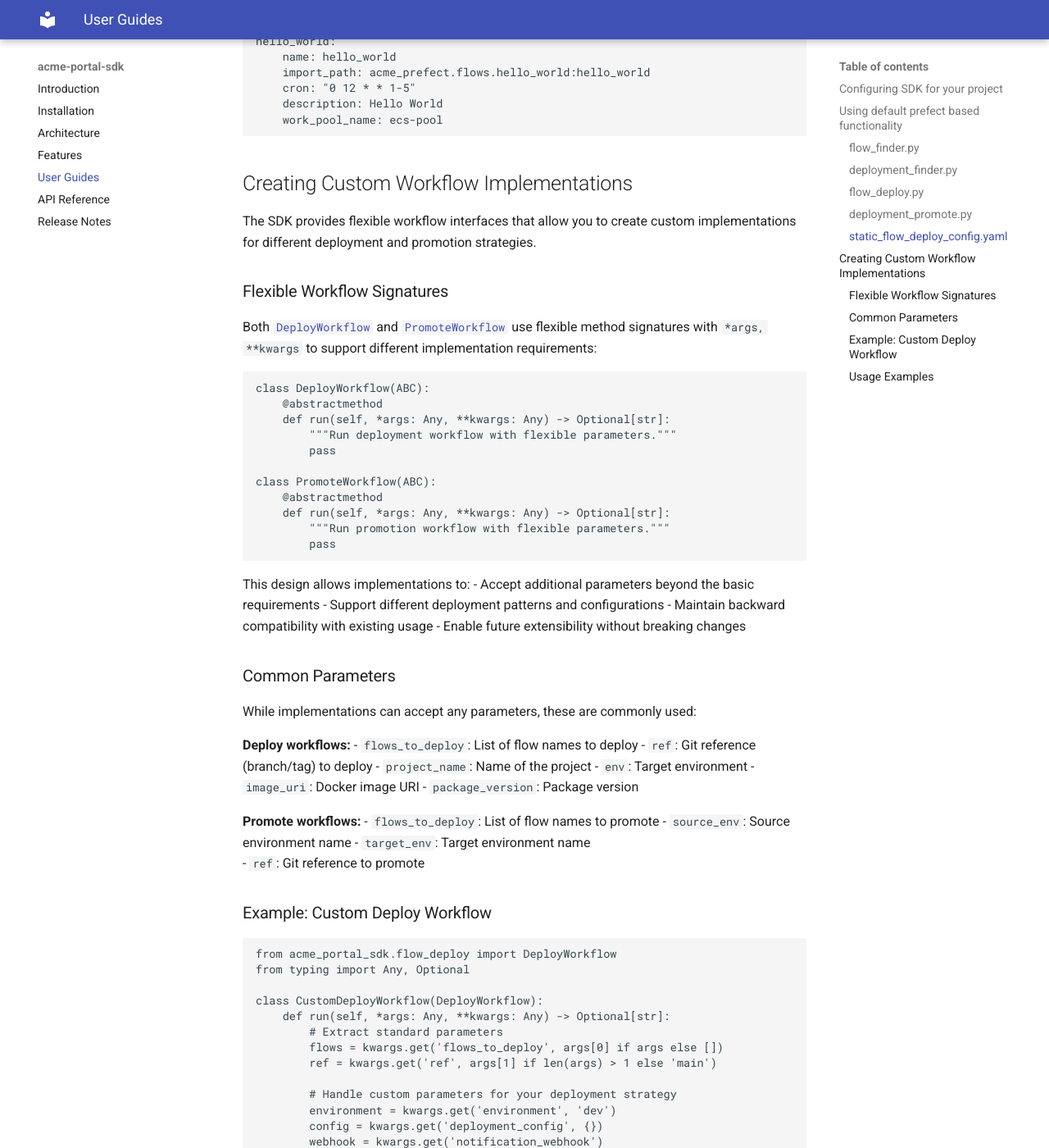
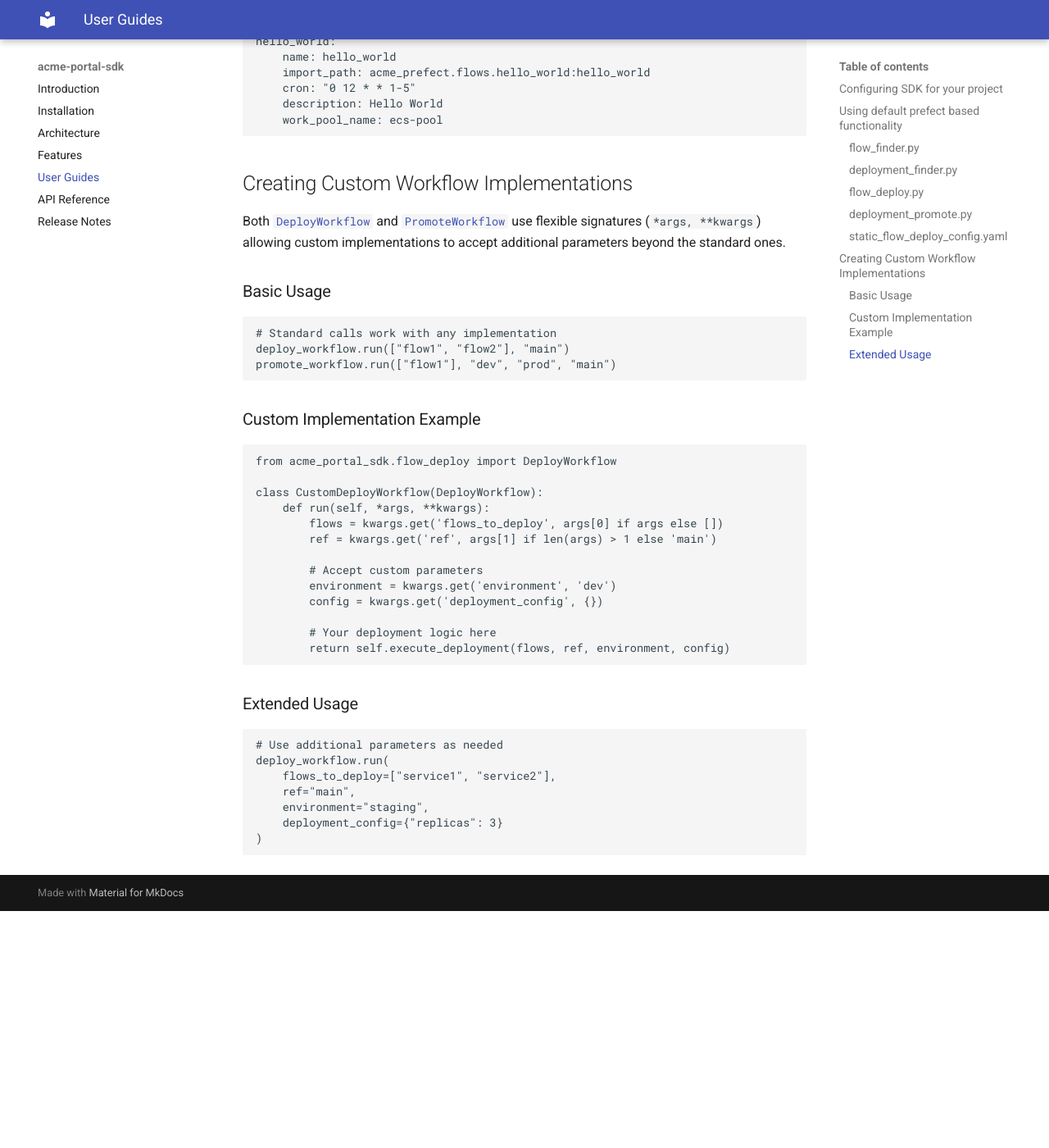
Before and after one commit to blackwhitehere/acme-portal-sdk, an MkDocs documentation site: the page built from docs/docs/guides.md, in a window 1280 px wide and 1400 px high, scrolled down 2465 px. Shown: the whole window at 82% size. Built offline with MkDocs 1.6.1 and Material for MkDocs 9.7.7, drawn with Linux system fonts in a browser that asks for light colours; after the commit the page ends 3576 px from its top, so only the background shows below that; some of the changed text lies outside the part shown.

Commit message:
Make workflow flexibility documentation more concise
Co-authored-by: blackwhitehere <8960570+blackwhitehere@users.noreply.github.com>

````diff
--- a/docs/docs/guides.md
+++ b/docs/docs/guides.md
@@ -98,109 +98,39 @@ hello_world:
 
 ## Creating Custom Workflow Implementations
 
-The SDK provides flexible workflow interfaces that allow you to create custom implementations for different deployment and promotion strategies.
+Both [`DeployWorkflow`](api.md#acme_portal_sdk.flow_deploy.DeployWorkflow) and [`PromoteWorkflow`](api.md#acme_portal_sdk.deployment_promote.PromoteWorkflow) use flexible signatures (`*args, **kwargs`) allowing custom implementations to accept additional parameters beyond the standard ones.
 
-### Flexible Workflow Signatures
-
-Both [`DeployWorkflow`](api.md#acme_portal_sdk.flow_deploy.DeployWorkflow) and [`PromoteWorkflow`](api.md#acme_portal_sdk.deployment_promote.PromoteWorkflow) use flexible method signatures with `*args, **kwargs` to support different implementation requirements:
-
+### Basic Usage
 ```python
-class DeployWorkflow(ABC):
-    @abstractmethod
-    def run(self, *args: Any, **kwargs: Any) -> Optional[str]:
-        """Run deployment workflow with flexible parameters."""
-        pass
-
-class PromoteWorkflow(ABC):
-    @abstractmethod
-    def run(self, *args: Any, **kwargs: Any) -> Optional[str]:
-        """Run promotion workflow with flexible parameters."""
-        pass
-```
-
-This design allows implementations to:
-- Accept additional parameters beyond the basic requirements
-- Support different deployment patterns and configurations
-- Maintain backward compatibility with existing usage
-- Enable future extensibility without breaking changes
-
-### Common Parameters
-
-While implementations can accept any parameters, these are commonly used:
-
-**Deploy workflows:**
-- `flows_to_deploy`: List of flow names to deploy
-- `ref`: Git reference (branch/tag) to deploy
-- `project_name`: Name of the project
-- `env`: Target environment
-- `image_uri`: Docker image URI
-- `package_version`: Package version
-
-**Promote workflows:**
-- `flows_to_deploy`: List of flow names to promote
-- `source_env`: Source environment name
-- `target_env`: Target environment name
-- `ref`: Git reference to promote
-
-### Example: Custom Deploy Workflow
-
-```python
-from acme_portal_sdk.flow_deploy import DeployWorkflow
-from typing import Any, Optional
-
-class CustomDeployWorkflow(DeployWorkflow):
-    def run(self, *args: Any, **kwargs: Any) -> Optional[str]:
-        # Extract standard parameters
-        flows = kwargs.get('flows_to_deploy', args[0] if args else [])
-        ref = kwargs.get('ref', args[1] if len(args) > 1 else 'main')
-
-        # Handle custom parameters for your deployment strategy
-        environment = kwargs.get('environment', 'dev')
-        config = kwargs.get('deployment_config', {})
-        webhook = kwargs.get('notification_webhook')
-        retry_count = kwargs.get('retry_count', 3)
-
-        # Your custom deployment logic
-        return self.execute_custom_deployment(
-            flows, ref, environment, config, webhook, retry_count
-        )
-
-    def execute_custom_deployment(self, flows, ref, env, config, webhook, retries):
-        # Implement your custom deployment logic here
-        # Return URL or identifier of the deployment
-        pass
-```
-
-### Usage Examples
-
-**Basic usage (backward compatible):**
-```python
-# These calls work with any implementation
+# Standard calls work with any implementation
 deploy_workflow.run(["flow1", "flow2"], "main")
 promote_workflow.run(["flow1"], "dev", "prod", "main")
 ```
 
-**Extended usage with custom parameters:**
+### Custom Implementation Example
 ```python
-# Deploy with additional configuration
+from acme_portal_sdk.flow_deploy import DeployWorkflow
+
+class CustomDeployWorkflow(DeployWorkflow):
+    def run(self, *args, **kwargs):
+        flows = kwargs.get('flows_to_deploy', args[0] if args else [])
+        ref = kwargs.get('ref', args[1] if len(args) > 1 else 'main')
+
+        # Accept custom parameters
+        environment = kwargs.get('environment', 'dev')
+        config = kwargs.get('deployment_config', {})
+
+        # Your deployment logic here
+        return self.execute_deployment(flows, ref, environment, config)
+```
+
+### Extended Usage
+```python
+# Use additional parameters as needed
 deploy_workflow.run(
-    flows_to_deploy=["user-service", "auth-service"],
-    ref="feature/new-auth",
+    flows_to_deploy=["service1", "service2"],
+    ref="main",
     environment="staging",
-    deployment_config={"replicas": 3, "memory_limit": "512Mi"},
-    notification_webhook="https://hooks.slack.com/webhooks/...",
-    retry_count=5
-)
-
-# Promote with advanced options
-promote_workflow.run(
-    flows_to_deploy=["payment-processor"],
-    source_env="staging",
-    target_env="production",
-    ref="release/v2.1.0",
-    approval_required=True,
-    health_checks=["api-health", "database-connectivity"]
+    deployment_config={"replicas": 3}
 )
 ```
-
-This flexibility enables you to build workflow implementations that meet your specific deployment requirements while maintaining compatibility with the acme-portal VSCode extension.
````
